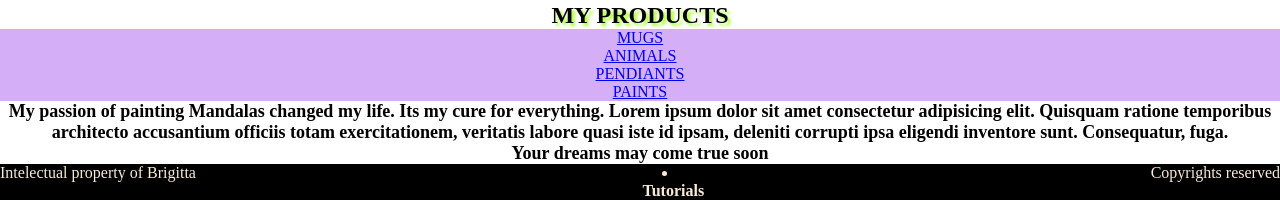
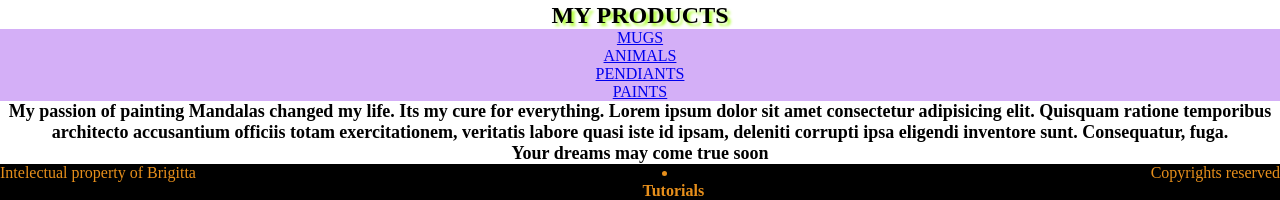
Before and after one commit to brigittakofalvi/projectMandala, a plain HTML site: page index.html in a window 1280 px wide. Shown: the part 859-1059 px from the top of the page. Drawn offline with Linux system fonts and the light colour scheme.

Commit message:
agregar animacion footer

```diff
--- a/css/style2.css
+++ b/css/style2.css
@@ -48,8 +48,11 @@
         font-size: large;
         text-shadow: 5px 5px 5px yellowgreen;
         background-color: rgb(163, 241, 238);
+
     }
      .logo img{
+
+
          max-width: 60%;
          height: auto;
 
@@ -57,6 +60,7 @@
          flex-direction:center;
          margin-left:25%;
          background-color: aquamarine;
+
          }
 
 
@@ -67,6 +71,7 @@
 
         }
         div img{
+
             max-width: 60%;
             height: auto;
 
@@ -122,7 +127,7 @@
         text-align:center;
         justify-content:space-between;
         background-color: black;
-        color: antiquewhite;
+        color: rgb(231, 143, 27);
     }
        footer li a{
         display: flex;
@@ -130,7 +135,8 @@
         align-self: center;
         text-decoration: none;
         font-weight: bolder;
-        color: antiquewhite;
+        color:rgb(231, 143, 27);
+
 
        }
        form div{
@@ -168,4 +174,8 @@
 
             text-align: center;
             font-weight: bolder;
+
         }
+        .footer li:hover{
+            transform:scale(4);
+            box-shadow: greenyellow;        }
```
Also changed, not shown: index.html (+2 -2 lines).
